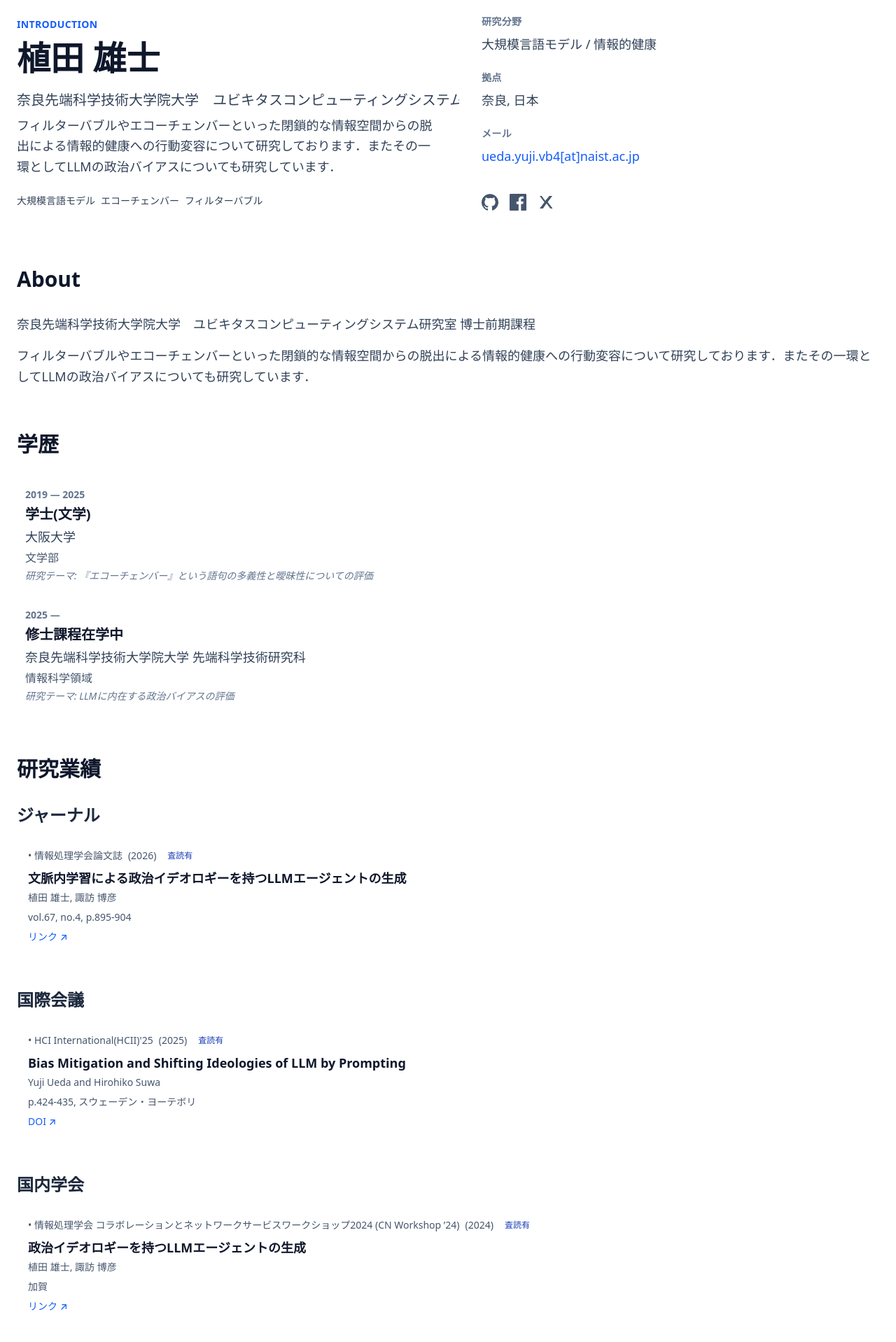
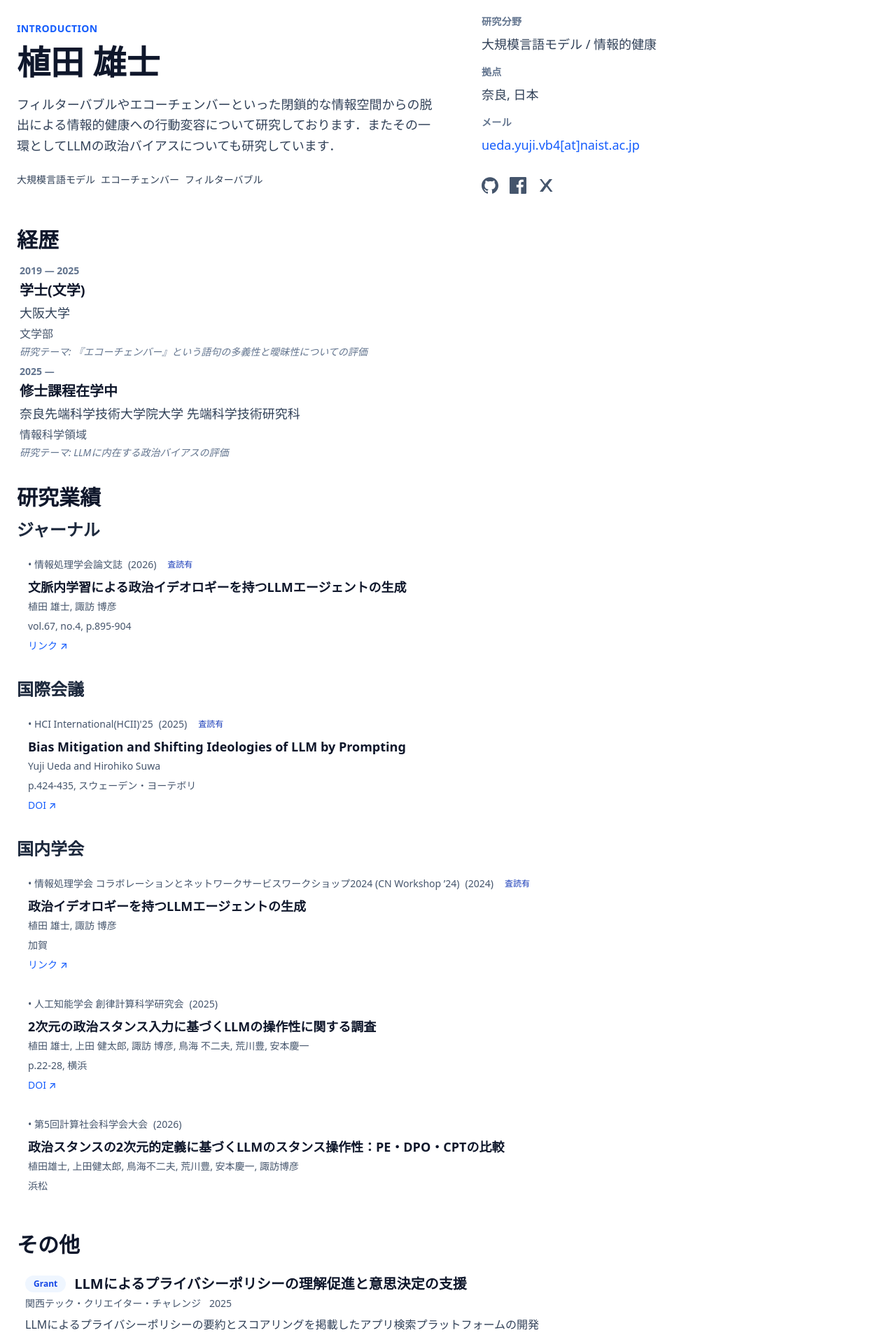
Before and after one commit to yujiponzu/my-page, a Next.js app: page / in a window 1280 px wide. Shown: the part 100-2018 px from the top of the page at 70% size. Built offline with nearby package versions, Linux system fonts and the light colour scheme; a web font is replaced by a local one.

Commit message:
chore: narrowing down space

```diff
--- a/src/app/page.tsx
+++ b/src/app/page.tsx
@@ -93,15 +93,14 @@ const categoryLabels: Record<Publication["category"], Localized> = {
 };
 
 const sectionLabels: Record<string, Localized> = {
-  about: { ja: "About", en: "About" },
-  education: { ja: "学歴", en: "Education" },
+  education: { ja: "経歴", en: "Education" },
   publications: { ja: "研究業績", en: "Publications" },
   others: { ja: "その他", en: "Others" },
 };
 
 function SectionTitle({ id, children }: { id: string; children: React.ReactNode }) {
   return (
-    <h2 id={id} className="mb-6 text-2xl font-bold text-slate-900 sm:mb-8 sm:text-3xl">
+    <h2 id={id} className="mb-2 text-2xl font-bold text-slate-900 sm:mb-3 sm:text-3xl">
       {children}
     </h2>
   );
@@ -256,7 +255,6 @@ export default function Home() {
   }, [data]);
 
   const navItems = [
-    { id: "about", label: sectionLabels.about[lang] },
     { id: "education", label: sectionLabels.education[lang] },
     { id: "publications", label: sectionLabels.publications[lang] },
     { id: "others", label: sectionLabels.others[lang] },
@@ -327,7 +325,7 @@ export default function Home() {
       </header>
 
       <main>
-        <section className="relative overflow-hidden bg-white pb-2 pt-2 sm:pb-10 sm:pt-10 lg:pb-6 lg:pt-6">
+        <section className="relative overflow-hidden bg-white pb-0 pt-2 sm:pb-3 sm:pt-10 lg:pb-2 lg:pt-6">
           <div className="container mx-auto px-4 sm:px-6">
             <div className="grid items-center gap-8 sm:gap-10 lg:gap-8 lg:grid-cols-2">
               <div>
@@ -337,9 +335,6 @@ export default function Home() {
                 <h1 className="mb-4 text-3xl font-bold leading-tight text-slate-900 sm:text-4xl lg:text-5xl">
                   {profile.name[lang]}
                 </h1>
-                <p className="mb-2 text-lg font-medium text-slate-700 sm:text-xl lg:whitespace-nowrap lg:text-lg xl:text-xl">
-                  {profile.title[lang]}
-                </p>
                 <p className="mb-6 text-base leading-relaxed text-slate-700 sm:text-lg">
                   {profile.bio[lang]}
                 </p>
@@ -358,7 +353,7 @@ export default function Home() {
                 </div>
               </div>
 
-              <div className="space-y-6 rounded-lg bg-white p-5 sm:p-8">
+              <div className="space-y-4 rounded-lg bg-white p-5 sm:p-8">
                 <div>
                   <h3 className="mb-2 text-sm font-semibold uppercase tracking-wide text-slate-500">
                     {lang === "ja" ? "研究分野" : "Research Areas"}
@@ -408,22 +403,12 @@ export default function Home() {
           </div>
         </section>
 
-        <section id="about" className="bg-white pb-6 pt-2 sm:pb-8 sm:pt-8 lg:pb-8 lg:pt-6">
-          <div className="container mx-auto px-4 sm:px-6">
-            <SectionTitle id="about-title">{sectionTitle("about")}</SectionTitle>
-            <div className="space-y-4 text-base leading-relaxed text-slate-700 sm:text-lg">
-              <p className="font-medium">{profile.title[lang]}</p>
-              <p>{profile.bio[lang]}</p>
-            </div>
-          </div>
-        </section>
-
-        <section id="education" className="bg-white py-6 sm:py-8 lg:py-8">
+        <section id="education" className="bg-white pb-4 pt-1 sm:pb-5 sm:pt-2 lg:pb-5 lg:pt-2">
           <div className="container mx-auto px-4 sm:px-6">
             <SectionTitle id="education-title">{sectionTitle("education")}</SectionTitle>
-            <ul className="space-y-2 sm:space-y-3">
+            <ul className="space-y-0">
               {education.map((item) => (
-                <li key={item.id} className="rounded-lg bg-white p-2 sm:p-3">
+                <li key={item.id} className="rounded-lg bg-white p-0 sm:p-1">
                   <div className="mb-1 text-sm font-semibold text-slate-500">
                     {item.startYear} — {item.endYear}
                   </div>
@@ -441,21 +426,21 @@ export default function Home() {
           </div>
         </section>
 
-        <section id="publications" className="bg-white py-6 sm:py-8 lg:py-8">
+        <section id="publications" className="bg-white pb-4 pt-2 sm:pb-5 sm:pt-3 lg:pb-5 lg:pt-3">
           <div className="container mx-auto px-4 sm:px-6">
             <SectionTitle id="publications-title">{sectionTitle("publications")}</SectionTitle>
-            <div className="space-y-12">
+            <div className="space-y-5">
               {(Object.keys(publicationsByCategory) as Publication["category"][]).map((category) => (
                 <div key={category}>
-                  <h3 className="mb-4 text-xl font-bold text-slate-800 sm:text-2xl">
+                  <h3 className="mb-2 text-xl font-bold text-slate-800 sm:text-2xl">
                     {categoryLabels[category][lang]}
                   </h3>
-                  <ul className="space-y-4">
+                  <ul className="space-y-1">
                     {publicationsByCategory[category].map((item) => (
                       <PublicationItem key={item.id} item={item} lang={lang} />
                     ))}
                     {publicationsByCategory[category].length === 0 && (
-                      <li className="rounded-lg bg-white p-4 text-center text-slate-500">
+                      <li className="rounded-lg bg-white p-3 text-center text-slate-500">
                         {lang === "ja" ? "準備中" : "Coming soon"}
                       </li>
                     )}
@@ -466,13 +451,13 @@ export default function Home() {
           </div>
         </section>
 
-        <section id="others" className="bg-white py-6 sm:py-8 lg:py-8">
+        <section id="others" className="bg-white pb-4 pt-2 sm:pb-5 sm:pt-3 lg:pb-5 lg:pt-3">
           <div className="container mx-auto px-4 sm:px-6">
             <SectionTitle id="others-title">{sectionTitle("others")}</SectionTitle>
 
-            <ul className="space-y-6">
+            <ul className="space-y-3">
               {others.map((item) => (
-                <li key={item.id} className="rounded-lg bg-white p-4 sm:p-6">
+                <li key={item.id} className="rounded-lg bg-white p-2 sm:p-3">
                   <div className="mb-1 flex flex-wrap items-center gap-3">
                     {item.tag && (
                       <span className="rounded-full bg-blue-50 px-3 py-1 text-xs font-semibold text-blue-700">
```
